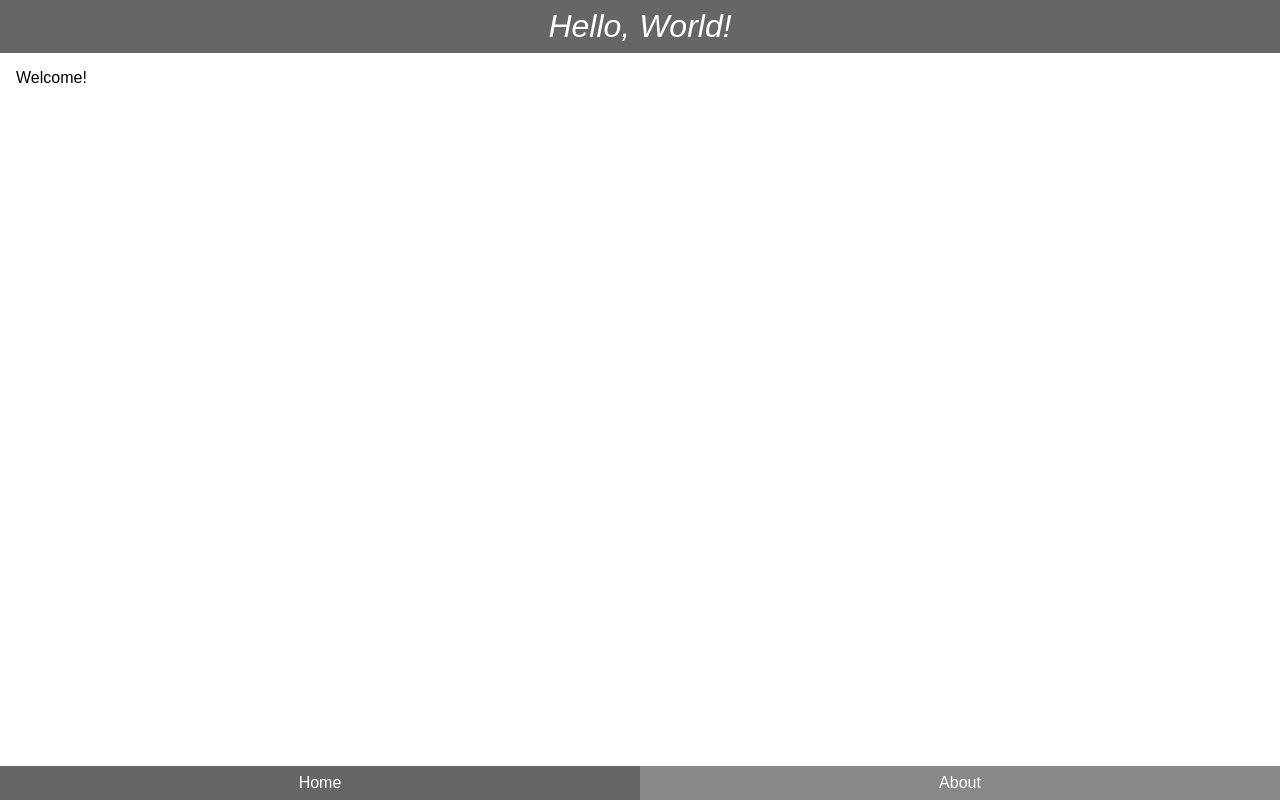
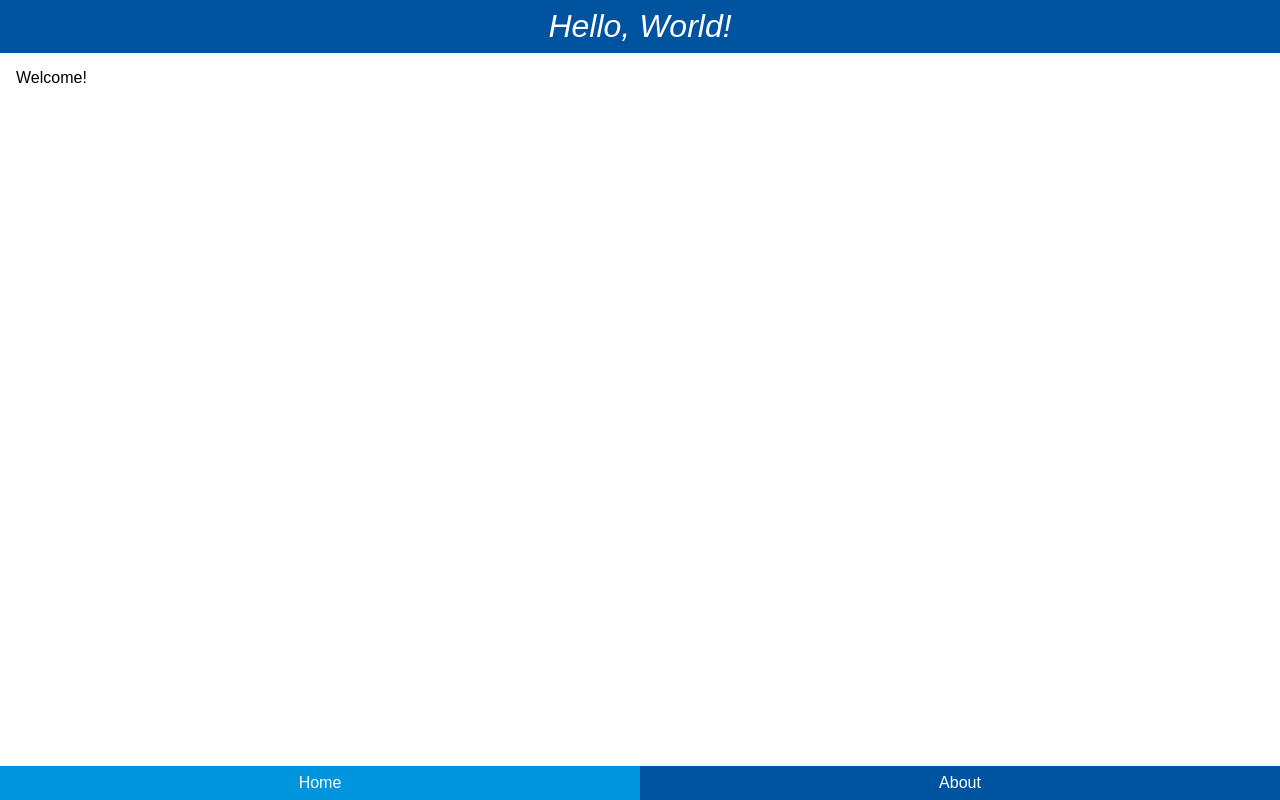
Before and after one commit to potch/hellofirefox, a plain HTML site: page index.html in a window 1280 px wide. Drawn offline with Linux system fonts and the light colour scheme.

Commit message:
a splash of color

```diff
--- a/app.css
+++ b/app.css
@@ -6,12 +6,12 @@ h1, h2, h3, h4, h5, h6 {
 nav a {
   padding: .5em;
   text-align: center;
-  background: #888;
+  background: #00539F;
   color: #fff;
   text-decoration: none;
 }
 nav a.active {
-  background: #666;
+  background: #0095DD;
 }
 
 header h1 {
@@ -25,7 +25,7 @@ section {
 }
 
 header {
-  background: #666;
+  background: #00539F;
   color: #fff;
   padding: .5em;
 }
```
